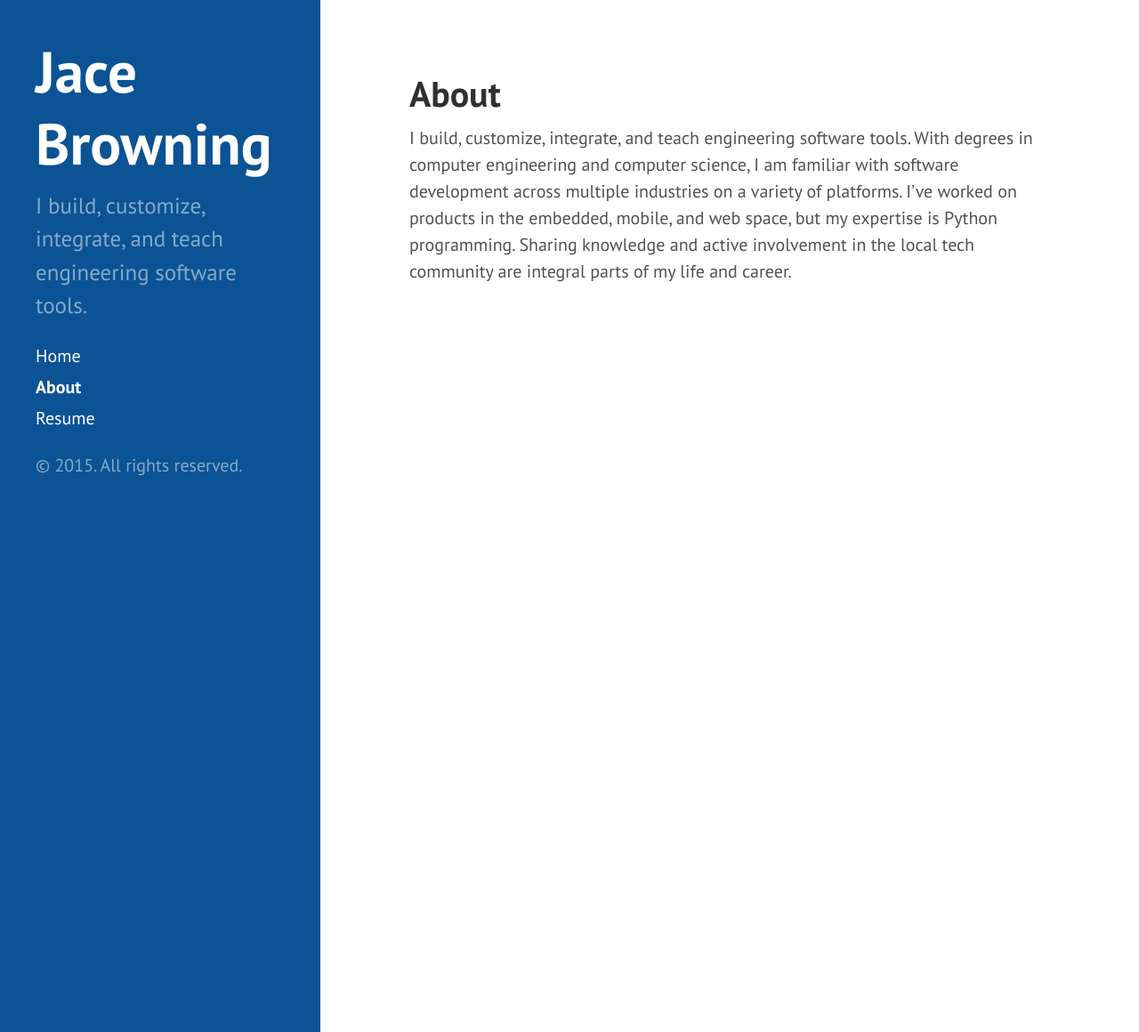
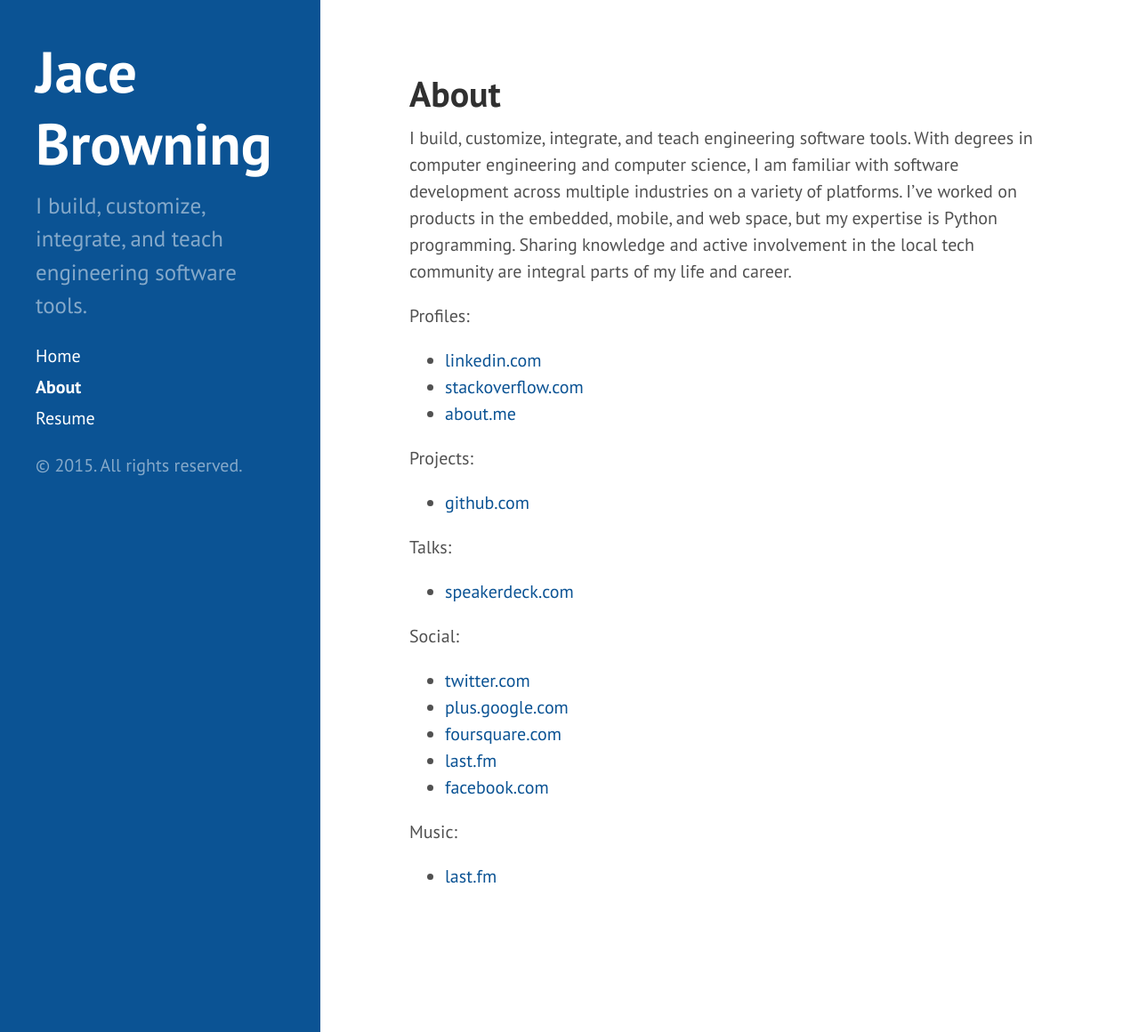
Before and after one commit to jacebrowning/jacebrowning.info, a Jekyll site: the page built from about.md, in a window 1280 px wide and 1160 px high. Shown: the whole window at 89% size. Built offline with Jekyll 4.4.1, drawn with Linux system fonts in a browser that asks for light colours; Markdown is read by kramdown in place of the engine named in the settings.

Commit message:
Add links to about page

```diff
--- a/about.md
+++ b/about.md
@@ -4,3 +4,29 @@ title: About
 ---
 
 I build, customize, integrate, and teach engineering software tools. With degrees in computer engineering and computer science, I am familiar with software development across multiple industries on a variety of platforms. I’ve worked on products in the embedded, mobile, and web space, but my expertise is Python programming. Sharing knowledge and active involvement in the local tech community are integral parts of my life and career.
+
+Profiles:
+
+* [linkedin.com](http://www.linkedin.com/in/jacebrowning)
+* [stackoverflow.com](http://careers.stackoverflow.com/jacebrowning)
+* [about.me](https://about.me/jacebrowning)
+
+Projects:
+
+* [github.com](https://github.com/jacebrowning)
+
+Talks:
+
+* [speakerdeck.com](https://speakerdeck.com/jacebrowning)
+
+Social:
+
+* [twitter.com](https://twitter.com/jacebrowning)
+* [plus.google.com](https://plus.google.com/+JaceBrowning/posts)
+* [foursquare.com](https://foursquare.com/jacebrowning)
+* [last.fm](http://www.last.fm/user/justus87)
+* [facebook.com](https://www.facebook.com/jacebrowning)
+
+Music:
+
+* [last.fm](http://www.last.fm/music/Jace+Browning)
```
